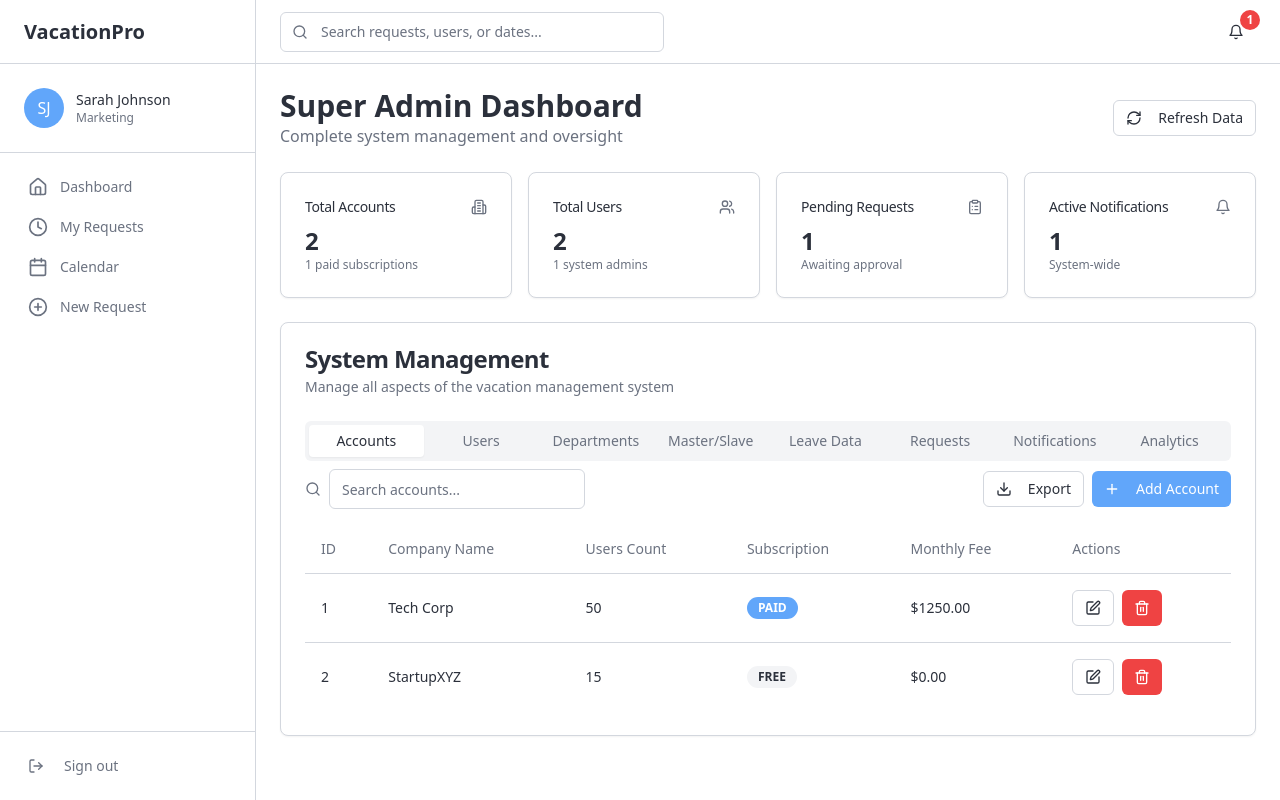
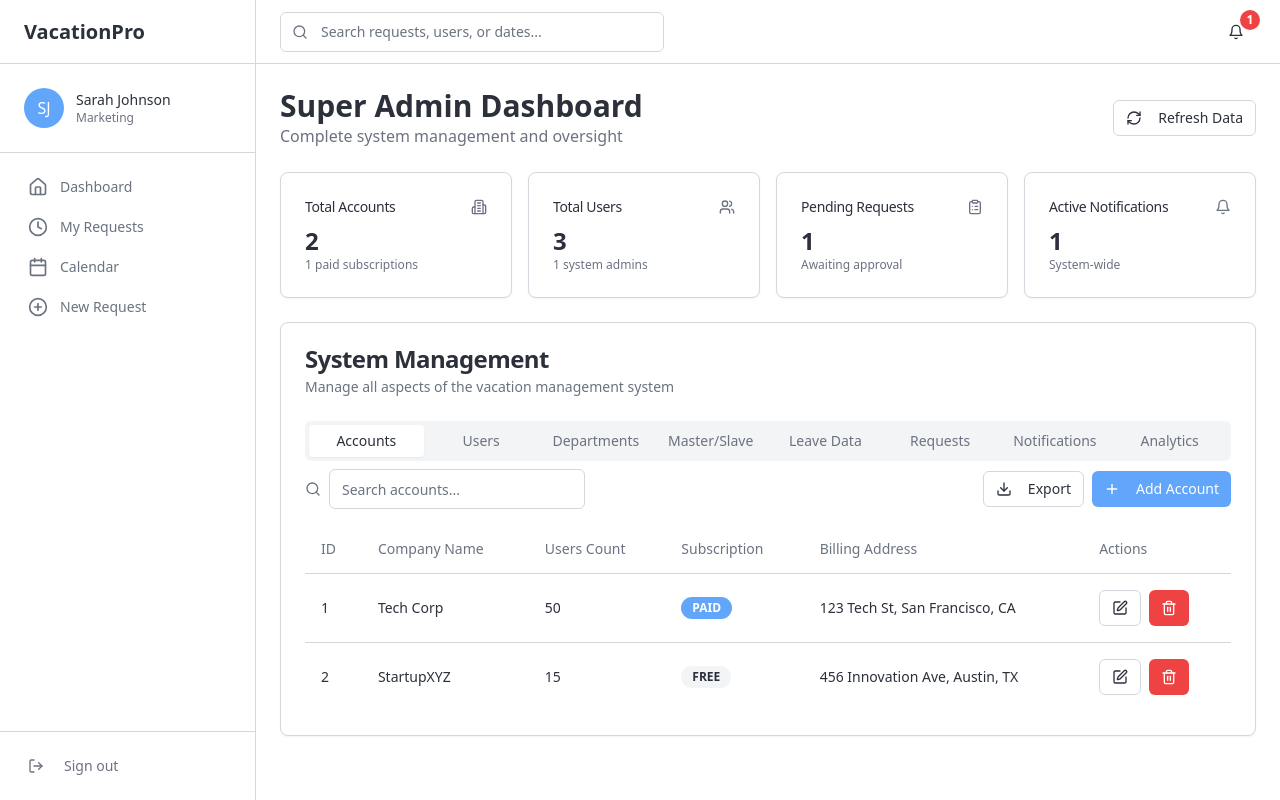
Before and after one commit to ptangra/leave-nexus-front, a React (Vite) app: page /super-admin in a window 1280 px wide. Built offline with nearby package versions, Linux system fonts and the light colour scheme.

Commit message:
Update Super Admin with account data
Update Super Admin page to reflect the new account data structure, including nested users and departments.

```diff
--- a/src/pages/SuperAdmin.tsx
+++ b/src/pages/SuperAdmin.tsx
@@ -34,53 +34,66 @@ export default function SuperAdmin() {
   // Mock data - Replace with actual API calls
   const mockAccounts = [
     {
-      account_id: 1,
-      company_name: "Tech Corp",
-      users_count: 50,
-      billing_address: "123 Tech St, San Francisco, CA",
-      subscription_type: "PAID",
-      price_by_user: 25.00,
-      subscription_fee: 1250.00
+      id: 1,
+      companyName: "Tech Corp",
+      usersCount: 50,
+      billingAddress: "123 Tech St, San Francisco, CA",
+      subscriptionType: "PAID",
+      users: [
+        {
+          id: "1",
+          firstName: "John",
+          lastName: "Doe",
+          email: "john.doe@techcorp.com",
+          userRole: "ADMIN",
+          accountId: 1,
+          department: "IT"
+        },
+        {
+          id: "2",
+          firstName: "Jane",
+          lastName: "Smith",
+          email: "jane.smith@techcorp.com",
+          userRole: "ACCOUNT_ADMIN",
+          accountId: 1,
+          department: "HR"
+        }
+      ],
+      departments: [
+        { id: 1, departmentName: "Human Resources" },
+        { id: 2, departmentName: "Information Technology" },
+        { id: 3, departmentName: "Finance" }
+      ]
     },
     {
-      account_id: 2,
-      company_name: "StartupXYZ",
-      users_count: 15,
-      billing_address: "456 Innovation Ave, Austin, TX",
-      subscription_type: "FREE",
-      price_by_user: 0.00,
-      subscription_fee: 0.00
+      id: 2,
+      companyName: "StartupXYZ",
+      usersCount: 15,
+      billingAddress: "456 Innovation Ave, Austin, TX",
+      subscriptionType: "FREE",
+      users: [
+        {
+          id: "3",
+          firstName: "Bob",
+          lastName: "Johnson",
+          email: "bob.johnson@startupxyz.com",
+          userRole: "USER",
+          accountId: 2,
+          department: "Marketing"
+        }
+      ],
+      departments: [
+        { id: 4, departmentName: "Marketing" },
+        { id: 5, departmentName: "Sales" }
+      ]
     }
   ];
 
-  const mockUsers = [
-    {
-      user_id: 1,
-      name: "John",
-      last_name: "Doe",
-      email: "john.doe@techcorp.com",
-      role: "ADMIN",
-      account_id: 1,
-      department: "IT"
-    },
-    {
-      user_id: 2,
-      name: "Jane",
-      last_name: "Smith",
-      email: "jane.smith@techcorp.com",
-      role: "ACCOUNT_ADMIN",
-      account_id: 1,
-      department: "HR"
-    }
-  ];
-
-  const mockDepartments = [
-    { id: 1, department_name: "Human Resources", account_id: 1 },
-    { id: 2, department_name: "Information Technology", account_id: 1 },
-    { id: 3, department_name: "Finance", account_id: 1 },
-    { id: 4, department_name: "Marketing", account_id: 2 },
-    { id: 5, department_name: "Sales", account_id: 2 }
-  ];
+  // Flatten users and departments for easier access
+  const allUsers = mockAccounts.flatMap(account => account.users);
+  const allDepartments = mockAccounts.flatMap(account =>
+    account.departments.map(dept => ({ ...dept, accountId: account.id, companyName: account.companyName }))
+  );
 
   const mockPendingRequests = [
     {
@@ -148,7 +161,7 @@ export default function SuperAdmin() {
           <CardContent>
             <div className="text-2xl font-bold">{mockAccounts.length}</div>
             <p className="text-xs text-muted-foreground">
-              {mockAccounts.filter(a => a.subscription_type === 'PAID').length} paid subscriptions
+              {mockAccounts.filter(a => a.subscriptionType === 'PAID').length} paid subscriptions
             </p>
           </CardContent>
         </Card>
@@ -159,9 +172,9 @@ export default function SuperAdmin() {
             <Users className="h-4 w-4 text-muted-foreground" />
           </CardHeader>
           <CardContent>
-            <div className="text-2xl font-bold">{mockUsers.length}</div>
+            <div className="text-2xl font-bold">{allUsers.length}</div>
             <p className="text-xs text-muted-foreground">
-              {mockUsers.filter(u => u.role === 'ADMIN').length} system admins
+              {allUsers.filter(u => u.userRole === 'ADMIN').length} system admins
             </p>
           </CardContent>
         </Card>
@@ -266,10 +279,6 @@ export default function SuperAdmin() {
                             </SelectContent>
                           </Select>
                         </div>
-                        <div className="grid grid-cols-4 items-center gap-4">
-                          <Label htmlFor="price_by_user" className="text-right">Price per User</Label>
-                          <Input id="price_by_user" type="number" step="0.01" className="col-span-3" />
-                        </div>
                       </div>
                       <Button onClick={() => handleAccountAction('create')}>Create Account</Button>
                     </DialogContent>
@@ -284,35 +293,35 @@ export default function SuperAdmin() {
                     <TableHead>Company Name</TableHead>
                     <TableHead>Users Count</TableHead>
                     <TableHead>Subscription</TableHead>
-                    <TableHead>Monthly Fee</TableHead>
+                    <TableHead>Billing Address</TableHead>
                     <TableHead>Actions</TableHead>
                   </TableRow>
                 </TableHeader>
                 <TableBody>
                   {mockAccounts.map((account) => (
-                    <TableRow key={account.account_id}>
-                      <TableCell>{account.account_id}</TableCell>
-                      <TableCell className="font-medium">{account.company_name}</TableCell>
-                      <TableCell>{account.users_count}</TableCell>
+                    <TableRow key={account.id}>
+                      <TableCell>{account.id}</TableCell>
+                      <TableCell className="font-medium">{account.companyName}</TableCell>
+                      <TableCell>{account.usersCount}</TableCell>
                       <TableCell>
-                        <Badge variant={account.subscription_type === 'PAID' ? 'default' : 'secondary'}>
-                          {account.subscription_type}
+                        <Badge variant={account.subscriptionType === 'PAID' ? 'default' : 'secondary'}>
+                          {account.subscriptionType}
                         </Badge>
                       </TableCell>
-                      <TableCell>${account.subscription_fee.toFixed(2)}</TableCell>
+                      <TableCell className="max-w-xs truncate">{account.billingAddress}</TableCell>
                       <TableCell>
                         <div className="flex items-center space-x-2">
                           <Button
                             variant="outline"
                             size="sm"
-                            onClick={() => handleAccountAction('edit', account.account_id)}
+                            onClick={() => handleAccountAction('edit', account.id)}
                           >
                             <Edit className="h-4 w-4" />
                           </Button>
                           <Button
                             variant="destructive"
                             size="sm"
-                            onClick={() => handleAccountAction('delete', account.account_id)}
+                            onClick={() => handleAccountAction('delete', account.id)}
                           >
                             <Trash2 className="h-4 w-4" />
                           </Button>
@@ -370,31 +379,31 @@ export default function SuperAdmin() {
                   </TableRow>
                 </TableHeader>
                 <TableBody>
-                  {mockUsers.map((user) => (
-                    <TableRow key={user.user_id}>
-                      <TableCell>{user.user_id}</TableCell>
-                      <TableCell className="font-medium">{user.name} {user.last_name}</TableCell>
+                  {allUsers.map((user) => (
+                    <TableRow key={user.id}>
+                      <TableCell>{user.id}</TableCell>
+                      <TableCell className="font-medium">{user.firstName} {user.lastName}</TableCell>
                       <TableCell>{user.email}</TableCell>
                       <TableCell>
-                        <Badge variant={user.role === 'ADMIN' ? 'destructive' : user.role === 'ACCOUNT_ADMIN' ? 'default' : 'secondary'}>
-                          {user.role}
+                        <Badge variant={user.userRole === 'ADMIN' ? 'destructive' : user.userRole === 'ACCOUNT_ADMIN' ? 'default' : 'secondary'}>
+                          {user.userRole}
                         </Badge>
                       </TableCell>
-                      <TableCell>{user.account_id}</TableCell>
+                      <TableCell>{user.accountId}</TableCell>
                       <TableCell>{user.department}</TableCell>
                       <TableCell>
                         <div className="flex items-center space-x-2">
                           <Button
                             variant="outline"
                             size="sm"
-                            onClick={() => handleUserAction('edit', user.user_id)}
+                            onClick={() => handleUserAction('edit', parseInt(user.id))}
                           >
                             <Edit className="h-4 w-4" />
                           </Button>
                           <Button
                             variant="destructive"
                             size="sm"
-                            onClick={() => handleUserAction('delete', user.user_id)}
+                            onClick={() => handleUserAction('delete', parseInt(user.id))}
                           >
                             <Trash2 className="h-4 w-4" />
                           </Button>
@@ -419,8 +428,8 @@ export default function SuperAdmin() {
                     <SelectContent>
                       <SelectItem value="all">All Accounts</SelectItem>
                       {mockAccounts.map((account) => (
-                        <SelectItem key={account.account_id} value={account.account_id.toString()}>
-                          {account.company_name}
+                        <SelectItem key={account.id} value={account.id.toString()}>
+                          {account.companyName}
                         </SelectItem>
                       ))}
                     </SelectContent>
@@ -458,8 +467,8 @@ export default function SuperAdmin() {
                             </SelectTrigger>
                             <SelectContent>
                               {mockAccounts.map((account) => (
-                                <SelectItem key={account.account_id} value={account.account_id.toString()}>
-                                  {account.company_name}
+                                <SelectItem key={account.id} value={account.id.toString()}>
+                                  {account.companyName}
                                 </SelectItem>
                               ))}
                             </SelectContent>
@@ -483,15 +492,13 @@ export default function SuperAdmin() {
                   </TableRow>
                 </TableHeader>
                 <TableBody>
-                  {mockDepartments.map((dept) => {
-                    const account = mockAccounts.find(acc => acc.account_id === dept.account_id);
-                    return (
-                      <TableRow key={dept.id}>
-                        <TableCell>{dept.id}</TableCell>
-                        <TableCell className="font-medium">{dept.department_name}</TableCell>
-                        <TableCell>{dept.account_id}</TableCell>
-                        <TableCell>{account?.company_name || 'Unknown'}</TableCell>
-                        <TableCell>
+                  {allDepartments.map((dept) => (
+                    <TableRow key={dept.id}>
+                      <TableCell>{dept.id}</TableCell>
+                      <TableCell className="font-medium">{dept.departmentName}</TableCell>
+                      <TableCell>{dept.accountId}</TableCell>
+                      <TableCell>{dept.companyName}</TableCell>
+                      <TableCell>
                           <div className="flex items-center space-x-2">
                             <Button
                               variant="outline"
@@ -508,10 +515,9 @@ export default function SuperAdmin() {
                               <Trash2 className="h-4 w-4" />
                             </Button>
                           </div>
-                        </TableCell>
-                      </TableRow>
-                    );
-                  })}
+                      </TableCell>
+                    </TableRow>
+                  ))}
                 </TableBody>
               </Table>
             </TabsContent>
```
